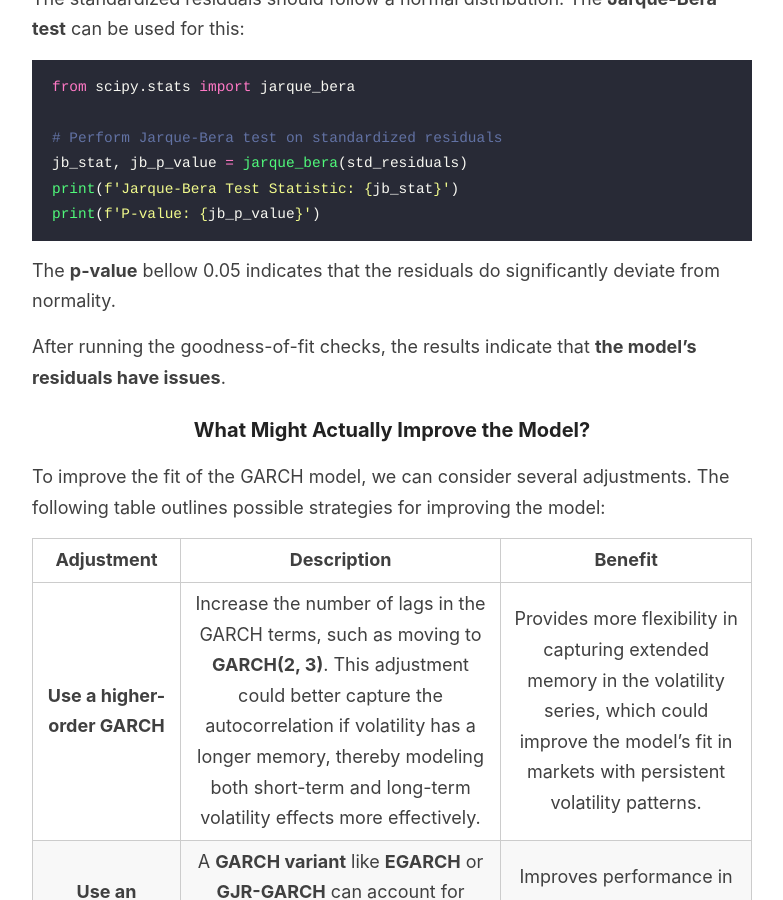
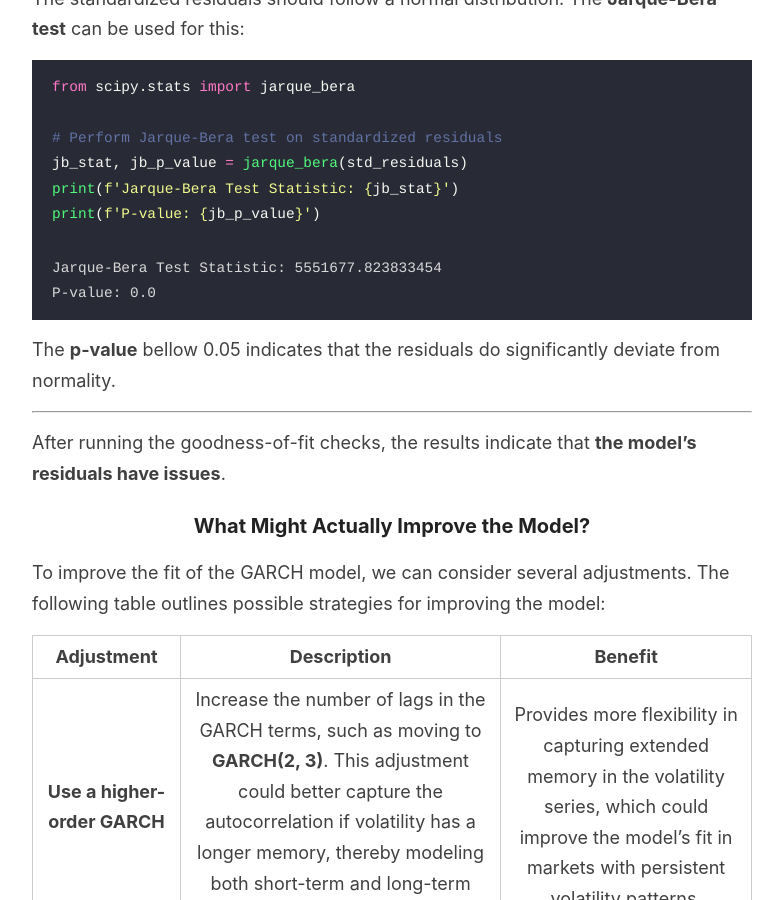
Before and after one commit to Zaltarba/blog, a Jekyll site: the page built from _posts/2024-09-23-BitcoinVolatility-2.md, in a window 1280 px wide and 900 px high, scrolled down 15736 px. Shown: the whole window, without its empty margins (248-1031 px from the left). Built offline with Jekyll 4.4.1, drawn with Linux system fonts in a browser that asks for light colours; formulas are drawn with MathJax 3.

Commit message:
Update 2024-09-23-BitcoinVolatility-2.md

````diff
--- a/_posts/2024-09-23-BitcoinVolatility-2.md
+++ b/_posts/2024-09-23-BitcoinVolatility-2.md
@@ -469,9 +469,14 @@ jb_stat, jb_p_value = jarque_bera(std_residuals)
 print(f'Jarque-Bera Test Statistic: {jb_stat}')
 print(f'P-value: {jb_p_value}')
 ```
+```bash
+Jarque-Bera Test Statistic: 5551677.823833454
+P-value: 0.0
+```
 
 The **p-value** bellow 0.05 indicates that the residuals do significantly deviate from normality.
 
+---
 After running the goodness-of-fit checks, the results indicate that **the model’s residuals have issues**.
 
 ### What Might Actually Improve the Model?
````
